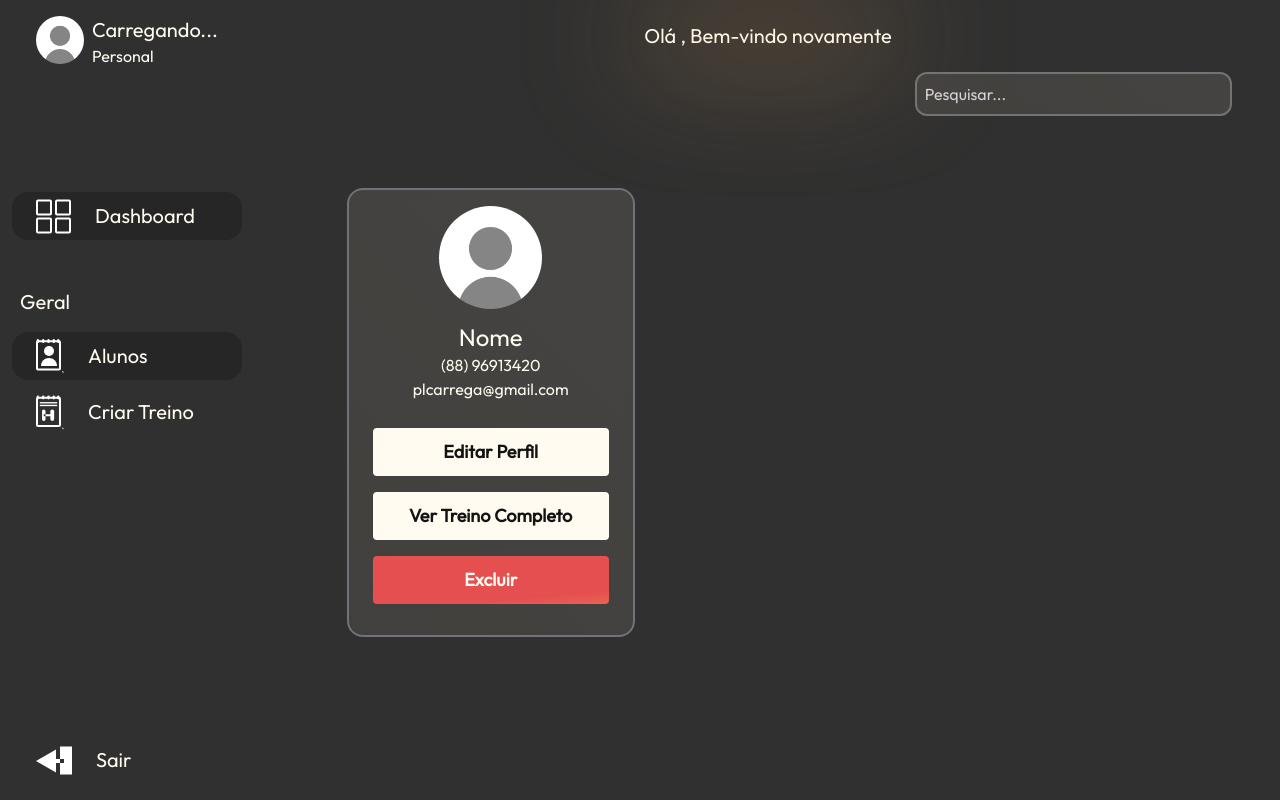
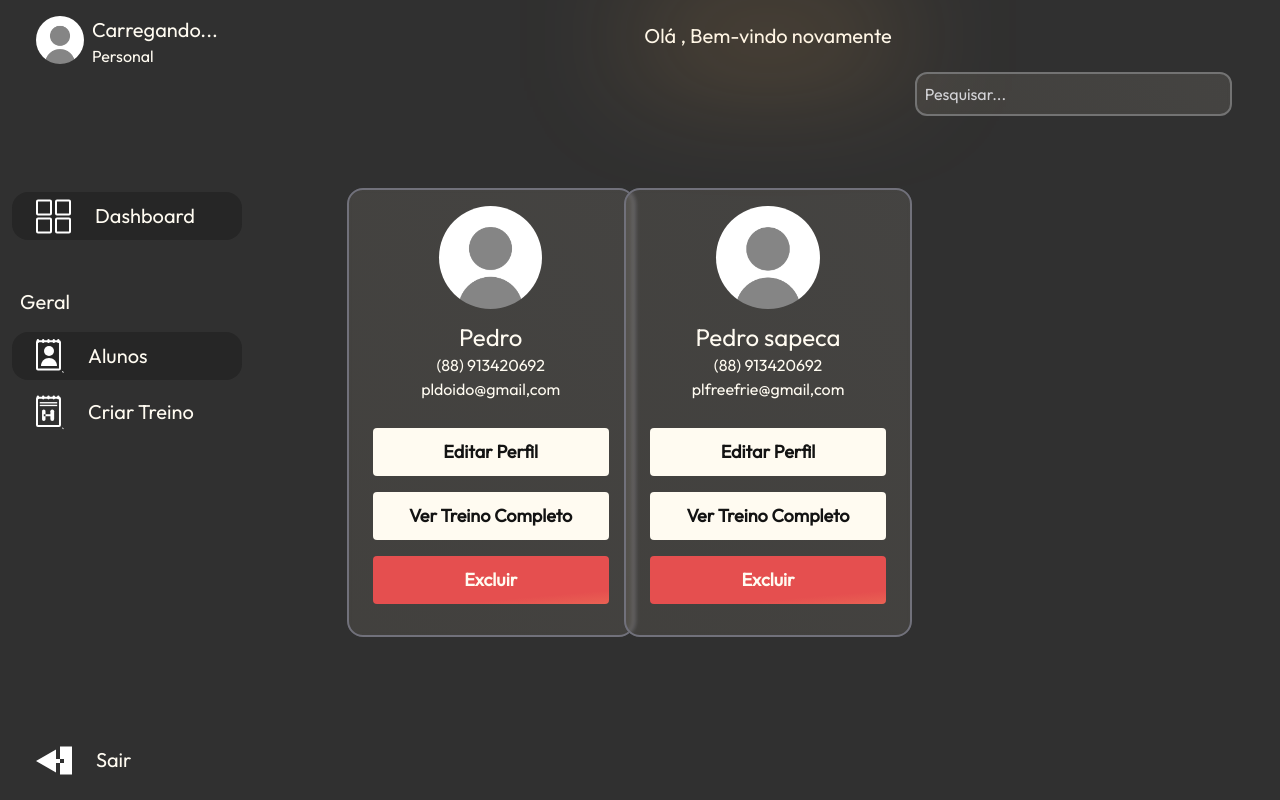
Before and after one commit to ChHenrique/triagem, a React (Vite) app in the folder frontend/: page /personal in a window 1280 px wide. Built offline with nearby package versions, Linux system fonts and the light colour scheme; no server answers.

Commit message:
Inicio do back do editar perfil

```diff
--- a/frontend/src/pages/Personal/Components/Aluno.jsx
+++ b/frontend/src/pages/Personal/Components/Aluno.jsx
@@ -3,7 +3,9 @@ import './animations.css'
 import { useState } from 'react'
 
 
-export function Aluno({nome,foto,email,tel , setOpenper, treinos}) {
+export function Aluno({nome,foto,email,tel , setOpenper, setOpentreino, setAlunoid, id}) {
+
+
 
     const [exclude, setExclude] = useState(0)
 
@@ -11,13 +13,17 @@ export function Aluno({nome,foto,email,tel , setOpenper, treinos}) {
         <div className="w-72 aspect-[10/12] glassBg border-2 border-zinc-500 flex-col font-Outfit justify-center flex items-center p-4 rounded-[16px]">
             <div className="h-1/3 aspect-square rounded-full" style={{ backgroundImage: `url(${Default})` ,backgroundSize: 'cover'}}></div>
             <div className='h-1/3 w-full flex flex-col  justify-center text-offWhite-100 items-center'>
-                <h2 className="text-2xl ">Nome</h2>
-                <h2 className=" text-base font-light">(88) 96913420</h2>
-                <h2 className="text-base">plcarrega@gmail.com</h2>
+                <h2 className="text-2xl ">{nome}</h2>
+                <h2 className=" text-base font-light">{tel}</h2>
+                <h2 className="text-base">{email}</h2>
             </div>
             <div className={`grid grid-cols-1  w-full h-2/3  p-2 place-content-center place-items-center gap-4 ${exclude ? 'hidden' : ''} `}>
-                <button className='w-full h-12 bg-offWhite-100 text-bg-100 rounded-sm font-semibold text-lg cursor-pointer hover:bg-amber-100 duration-300 ease-in-out' onClick={()=>{setOpenper(1)}}>Editar Perfil</button>
-                <button className='w-full h-12 bg-offWhite-100 text-bg-100 rounded-sm font-semibold text-lg cursor-pointer hover:bg-amber-100 duration-300 ease-in-out'>Ver Treino Completo</button>
+                <button className='w-full h-12 bg-offWhite-100 text-bg-100 rounded-sm font-semibold text-lg cursor-pointer hover:bg-amber-100 duration-300 ease-in-out' onClick={()=>{setOpenper(1)
+                    setAlunoid(id)
+                } }>Editar Perfil</button>
+                <button className='w-full h-12 bg-offWhite-100 text-bg-100 rounded-sm font-semibold text-lg cursor-pointer hover:bg-amber-100 duration-300 ease-in-out' onClick={()=>{setOpentreino(1)
+                    setAlunoid(id)
+                }}>Ver Treino Completo</button>
                 <button className='w-full h-12 redbg text-offWhite-100 rounded-sm font-semibold text-lg cursor-pointer  duration-300 ease-in-out ' onClick={()=>{setExclude(1)}}>Excluir</button>
 
 
--- a/frontend/src/pages/Personal/Components/editar.jsx
+++ b/frontend/src/pages/Personal/Components/editar.jsx
@@ -2,7 +2,7 @@ import { useState } from 'react';
 import Default from '../../../assets/defaultUser.png';
 import InputMask from 'react-input-mask';
 
-export function EditarPerf({ open, setOpenper, Initemail, Initnome, Inittel, InitFoto }) {
+export function EditarPerf({ open, setOpenper, Initemail, Initnome, Inittel, InitFoto , id}) {
     const [email, setEmail] = useState(Initemail);
     const [nome, setNome] = useState(Initnome);
     const [tel, setTel] = useState(Inittel);
@@ -36,7 +36,7 @@ export function EditarPerf({ open, setOpenper, Initemail, Initnome, Inittel, Ini
             >
                 <h1>Edição Perfil</h1>
                 <div className='justify-center flex flex-col m-4'>
-                    <h1 className="text-xl text-center">Imagem do Aluno</h1>
+                    <h1 className="text-xl text-center">Imagem do Aluno {id}</h1>
                     <div className="relative w-48 aspect-square rounded-full mt-4" style={{ backgroundImage: `url(${foto})`, backgroundSize: 'cover' }}>
                         <label htmlFor="fotos" className="absolute  top-0 left-0 w-full h-full rounded-full cursor-pointer">
                             <input type="file" id="fotos" name='fotos' className="hidden" onChange={Pegaimg} />
--- /dev/null
+++ b/frontend/src/pages/Personal/Components/treinoComple.jsx
@@ -0,0 +1,47 @@
+import { useState } from 'react';
+import Default from '../../../assets/defaultUser.png';
+
+
+export function TreinoCompleto({ open, setOpentreino, Initemail, Initnome, Inittel, InitFoto }) {
+
+
+
+
+    return (
+        <div className={`w-full fixed inset-0 h-full backdrop-blur-xs flex justify-center items-center py-12 ${open ? '' : 'invisible'}`} onClick={() => setOpentreino(0)}>
+            <div className="glassBgStrong px-12 rounded-2xl w-2/3 min-w-[500px] h-full border-zinc-600/25 border-4 text-offWhite-100 flex flex-col items-center"
+
+                onClick={(e) => {
+
+                    e.stopPropagation();
+
+                }}
+            >
+                <h1>Treinos do Aluno</h1>
+                <div className='justify-start w-full h-fit flex m-4'>
+                    <div className='flex flex-col justify-center items-center'>
+                        <h1 className="text-xl text-center">Imagem do Aluno</h1>
+                        <div className="relative w-48 aspect-square rounded-full mt-4" style={{ backgroundImage: `url(${Default})`, backgroundSize: 'cover' }}>
+                        </div>
+                    </div>
+                    <div className='text-white flex flex-col pt-12 px-8'>
+                        <h1 className='text-xl'>Matador das Coab</h1>
+                        <h1 className='text-xl font-Sora-light'>(88)96913-4201</h1>
+                    </div>
+
+                </div>
+                <div className='w-full h-full '>
+
+
+                </div>
+
+
+
+
+                <svg onClick={() => setOpenper(0)} className='cursor-pointer absolute top-4 right-4' width="36" height="36" viewBox="0 0 48 48" fill="none" xmlns="http://www.w3.org/2000/svg">
+                    <path d="M36 12L12 36M12 12L36 36" stroke="#ffffff" strokeWidth="8" strokeLinecap="round" strokeLinejoin="round" />
+                </svg>
+            </div>
+        </div>
+    );
+}
--- a/frontend/src/pages/Personal/Section/alunos.jsx
+++ b/frontend/src/pages/Personal/Section/alunos.jsx
@@ -1,11 +1,26 @@
 import { Aluno } from "../Components/Aluno"
 import { useState } from "react"
 import { EditarPerf } from "../Components/editar"
+import { TreinoCompleto } from "../Components/treinoComple"
 
 export function Alunos(Alunos){
 
     const [openPer,setOpenper] = useState(0)
+    const [openTreino,setOpentreino] = useState(0)
+    const [idAluno,setAlunoid] = useState([])
 
+
+    const alunos = [{
+        id: 1,
+        nome: 'Pedro',
+        email: 'pldoido@gmail,com',
+        tel: '(88) 913420692'
+    },{
+        id: 2,
+        nome: 'Pedro sapeca',
+        email: 'plfreefrie@gmail,com',
+        tel: '(88) 913420692'
+    }]
 
     return(
 
@@ -16,9 +31,16 @@ export function Alunos(Alunos){
             </div>
             <div className="h-[calc(100%-44px)] w-full grid grid-cols-3 gap-y-12 place-content-start place-items-center overflow-y-auto p-18 scroll-smooth">
 
-               <Aluno setOpenper={setOpenper} ></Aluno>
-               <EditarPerf  open={openPer} setOpenper={setOpenper}></EditarPerf>
+                 {
+                    alunos.map((aluno)=>{
+                        return <Aluno email={aluno.email} nome={aluno.nome} key={aluno.id} tel={aluno.tel} id={aluno.id} setOpenper={setOpenper} setOpentreino={setOpentreino} setAlunoid={setAlunoid}/>
+                    })
+                 }
 
+
+
+               <EditarPerf  open={openPer} setOpenper={setOpenper} id={idAluno}></EditarPerf>
+               <TreinoCompleto setOpentreino={setOpentreino} open={openTreino}/>
 
 
 
```
